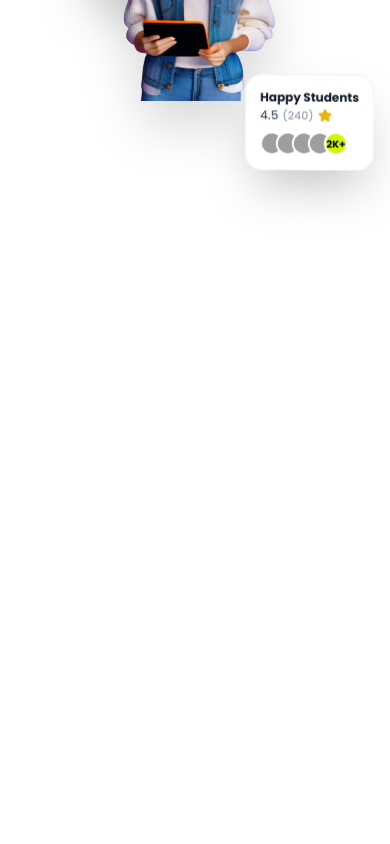
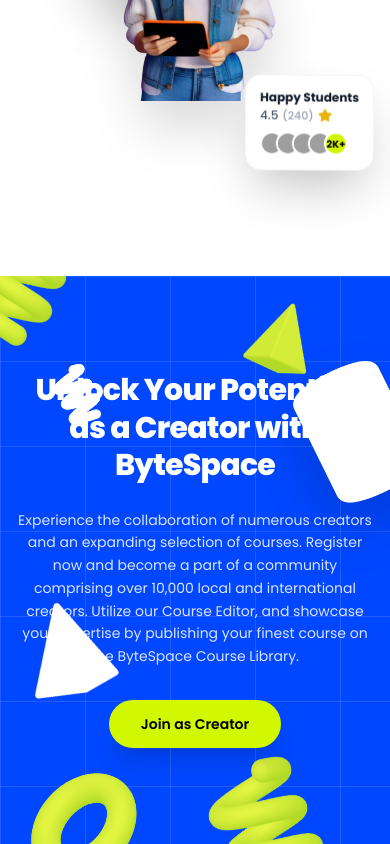
Before and after one commit to AL-AM1N/byte-space-doin-tech-assessment, a Next.js app: page / in a window 390 px wide. Shown: the part 6892-7736 px from the top of the page. Before the commit the page ends 7168 px from the top, so only its background shows below. Built offline with nearby package versions, Linux system fonts and the light colour scheme; grey boxes are pictures that could not be loaded; a web font is replaced by a local one.

Commit message:
Add the creator banner with floating 3D shapes and CTA

```diff
--- a/src/components/CreatorBanner.tsx
+++ b/src/components/CreatorBanner.tsx
@@ -1,3 +1,115 @@
+import React from "react";
+import Image from "next/image";
+
 export default function CreatorBanner() {
-  return <section id="creators" aria-label="Creators" />;
+  return (
+    <section id="creators" className="relative py-24 sm:py-32 bg-[#0047FF] bg-grid-pattern overflow-hidden text-white text-center">
+      {/* Decorative Floating 3D Cones and Shapes */}
+
+      {/* Top Left: Lime Ribbon */}
+      <div className="absolute -top-20 -left-16 sm:-top-24 sm:left-[-40px] w-44 sm:w-60 h-44 sm:h-60 pointer-events-none animate-float-slow z-0">
+        <Image
+          src="/cone_spiral_lime.png"
+          alt=""
+          width={240}
+          height={240}
+          className="object-contain"
+        />
+      </div>
+
+      {/* Mid Left: White Squiggle */}
+      <div className="absolute top-20 sm:top-5 left-10 sm:left-40 w-20 sm:w-28 h-20 sm:h-28 pointer-events-none animate-float-reverse z-0">
+        <div className="w-full h-full" style={{ transform: "rotate(-50deg)" }}>
+          <Image
+            src="/cone2_white.png"
+            alt=""
+            width={110}
+            height={110}
+            className="object-contain brightness-0 invert"
+          />
+        </div>
+      </div>
+
+      {/* Mid Lower Left: White Pyramid */}
+      <div className="absolute left-0 sm:left-[-30px] md:left-[-60px] top-2/3 -translate-y-1/2 w-32 sm:w-44 md:w-52 z-10 pointer-events-none">
+        <div className="w-full h-full" style={{ transform: "rotate(-30deg)" }}>
+          <Image
+            src="/cone6_white.png"
+            alt=""
+            width={200}
+            height={200}
+            className="object-contain brightness-0 invert"
+          />
+        </div>
+      </div>
+
+      {/* Bottom Left: Lime Torus */}
+      <div className="absolute left-[1%] sm:left-[2%] md:left-[3%] lg:left-[6%] -bottom-16 sm:-bottom-20 md:-bottom-30 w-40 sm:w-52 md:w-60 lg:w-70 z-[15] pointer-events-none select-none">
+        <Image
+          src="/cone4_lime.png"
+          alt=""
+          width={280}
+          height={280}
+          className="object-contain -rotate-12 w-full h-auto"
+        />
+      </div>
+
+      {/* Top Right: Lime Cone */}
+      <div className="absolute top-4 sm:top-8 right-16 sm:right-32 w-24 sm:w-36 h-24 sm:h-36 pointer-events-none animate-float-reverse z-0">
+        <div className="w-full h-full" style={{ transform: "rotate(-10deg)" }}>
+          <Image
+            src="/cone6_lime.png"
+            alt=""
+            width={150}
+            height={150}
+            className="object-contain rotate-12"
+          />
+        </div>
+      </div>
+
+      {/* Far Right: White Cylinder */}
+      <div className="absolute -right-14 sm:-right-10 md:-right-6 lg:-right-35 top-[12%] sm:top-[14%] md:top-[16%] w-44 sm:w-56 md:w-64 lg:w-80 z-10 pointer-events-none select-none">
+        <Image
+          src="/cone5_white.png"
+          alt=""
+          width={420}
+          height={420}
+          className="object-contain drop-shadow-2xl w-full h-auto brightness-0 invert"
+          priority
+        />
+      </div>
+
+      {/* Bottom Right: Lime Squiggle */}
+      <div className="absolute bottom-[-1%] right-4 sm:right-16 w-50 sm:w-62 h-28 sm:h-40 pointer-events-none animate-float-reverse z-0">
+        <Image
+          src="/cone_spiral_lime.png"
+          alt=""
+          width={360}
+          height={360}
+          className="object-contain -rotate-45"
+        />
+      </div>
+
+      {/* Main Content */}
+      <div className="relative max-w-5xl mx-auto px-4 sm:px-6 lg:px-8 z-10">
+        <h2 className="text-3xl sm:text-4xl md:text-5xl font-extrabold tracking-tight text-white leading-tight">
+          Unlock Your Potential as a <br className="hidden sm:inline" />
+          Creator with ByteSpace
+        </h2>
+
+        <p className="mt-6 text-sm sm:text-base md:text-lg text-white/85 max-w-4xl sm:max-w-5xl mx-auto font-normal leading-relaxed">
+          Experience the collaboration of numerous creators and an expanding selection of courses. Register now and become a part of a community comprising over 10,000 local and international creators. Utilize our Course Editor, and showcase your expertise by publishing your finest course on the ByteSpace Course Library.
+        </p>
+
+        <div className="mt-8 sm:mt-10">
+          <button
+            type="button"
+            className="bg-[#D2F801] hover:bg-[#c2e600] text-black font-semibold text-sm sm:text-base px-8 sm:px-10 py-3.5 sm:py-4 rounded-full shadow-xl transition-all active:scale-95 cursor-pointer"
+          >
+            Join as Creator
+          </button>
+        </div>
+      </div>
+    </section>
+  );
 }
```
